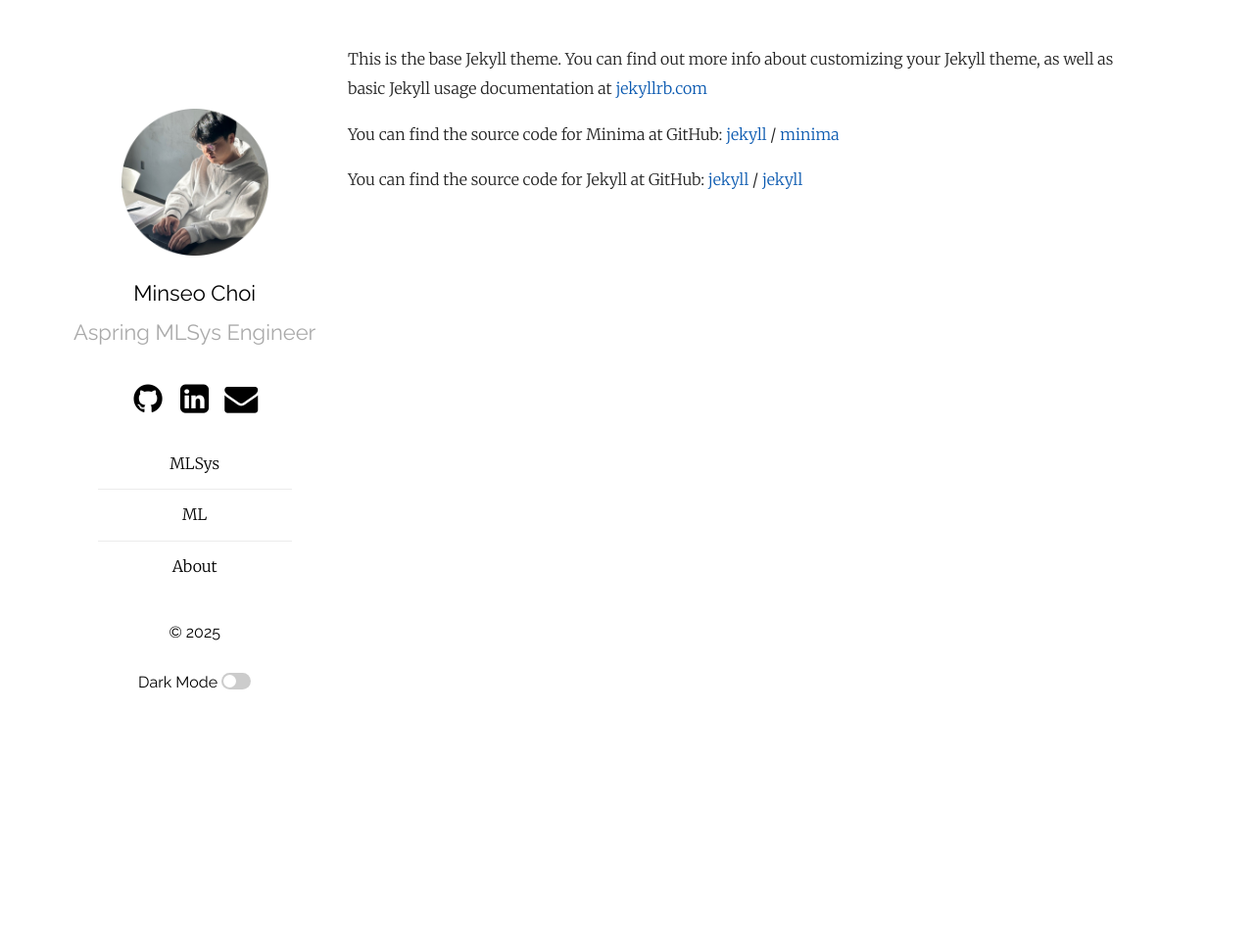
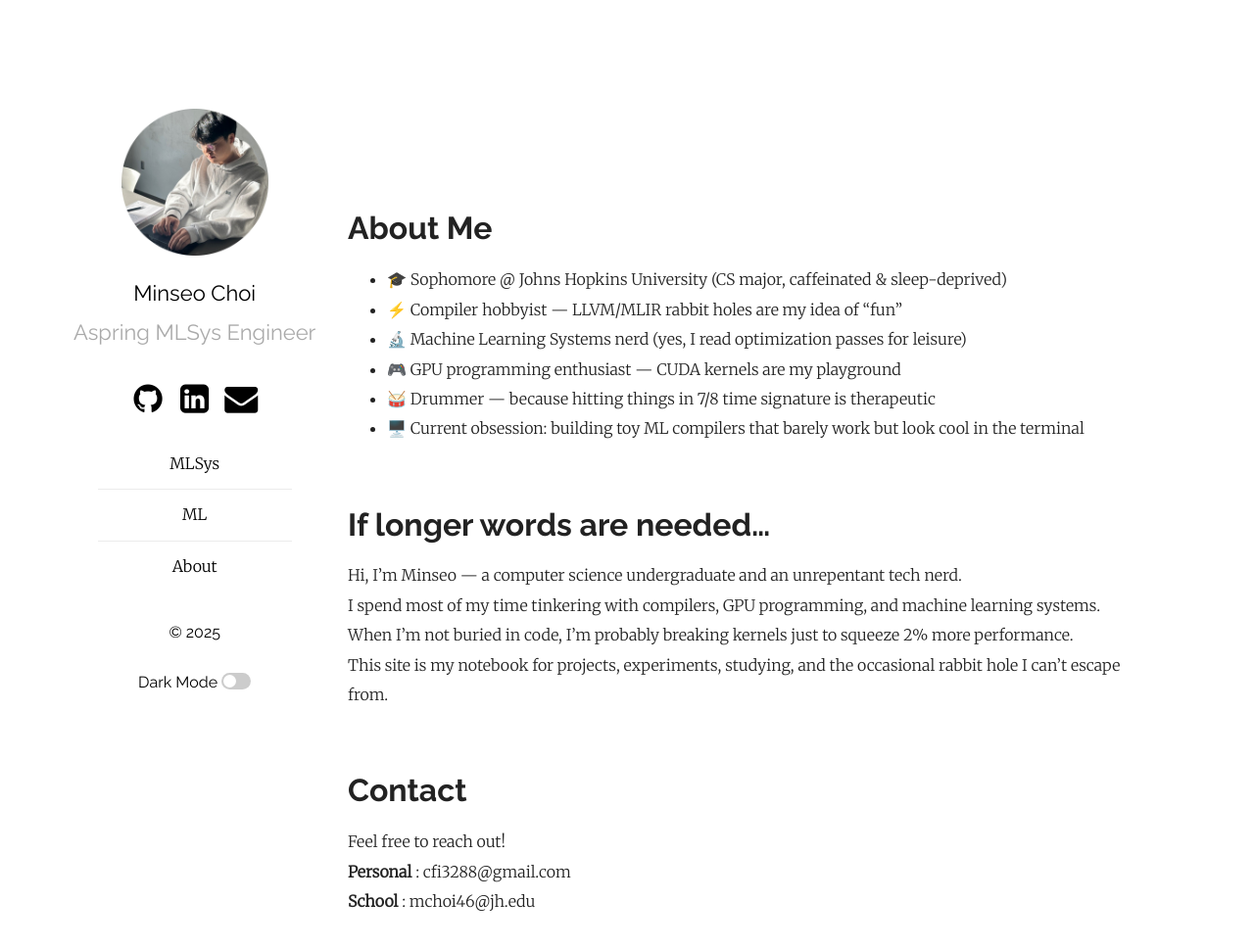
Before and after one commit to minseoc03/minseoc03.github.io, a Jekyll site: the page built from about.markdown, in a window 1280 px wide and 980 px high. Shown: the top 969 px of the window at 98% size. Built offline with Jekyll 4.4.1, drawn with Linux system fonts in a browser that asks for light colours.

Commit message:
added about page

```diff
--- a/_config.yml
+++ b/_config.yml
@@ -1,10 +1,8 @@
 title: Minseo Choi's Blog
-author: GitHub User
-email: your-email@domain.com
+author: minseoc03
+email: cfi3288@gmail.com
 description: > # this means to ignore newlines until "show_exerpts:"
-  Write an awesome description for your new site here. You can edit this
-  line in _config.yml. It will appear in your document head meta (for
-  Google search results) and in your feed.xml site description.
+  Minseo Choi's development blog. A journal to become a MLSys engineer.
 show_excerpts: true # set to true to show excerpts on the homepage
 url: "https://minseoc03.github.io"
 baseurl: ""   # 빈 문자열
--- a/about.markdown
+++ b/about.markdown
@@ -3,16 +3,33 @@ layout: page
 title: About
 permalink: /about/
 ---
+<br/>
+<br/>
+<br/>
+<br/>
+<br/>
 
-This is the base Jekyll theme. You can find out more info about customizing your Jekyll theme, as well as basic Jekyll usage documentation at [jekyllrb.com](https://jekyllrb.com/)
+# About Me
 
-You can find the source code for Minima at GitHub:
-[jekyll][jekyll-organization] /
-[minima](https://github.com/jekyll/minima)
+- 🎓 Sophomore @ Johns Hopkins University (CS major, caffeinated & sleep-deprived)
+- ⚡ Compiler hobbyist — LLVM/MLIR rabbit holes are my idea of “fun”
+- 🔬 Machine Learning Systems nerd (yes, I read optimization passes for leisure)
+- 🎮 GPU programming enthusiast — CUDA kernels are my playground
+- 🥁 Drummer — because hitting things in 7/8 time signature is therapeutic
+- 🖥️ Current obsession: building toy ML compilers that barely work but look cool in the terminal
 
-You can find the source code for Jekyll at GitHub:
-[jekyll][jekyll-organization] /
-[jekyll](https://github.com/jekyll/jekyll)
+<br/>
 
+# If longer words are needed...
 
-[jekyll-organization]: https://github.com/jekyll
+Hi, I’m Minseo — a computer science undergraduate and an unrepentant tech nerd.
+I spend most of my time tinkering with compilers, GPU programming, and machine learning systems.
+When I’m not buried in code, I’m probably breaking kernels just to squeeze 2% more performance.
+This site is my notebook for projects, experiments, studying, and the occasional rabbit hole I can’t escape from.
+
+<br/>
+
+# Contact
+Feel free to reach out!<br/>
+**Personal** : cfi3288@gmail.com<br/>
+**School** : mchoi46@jh.edu
```
Also changed, not shown: index.md (+1 -1 lines), ml/index.md (+1 -1 lines), mlsys/index.md (+1 -1 lines).
